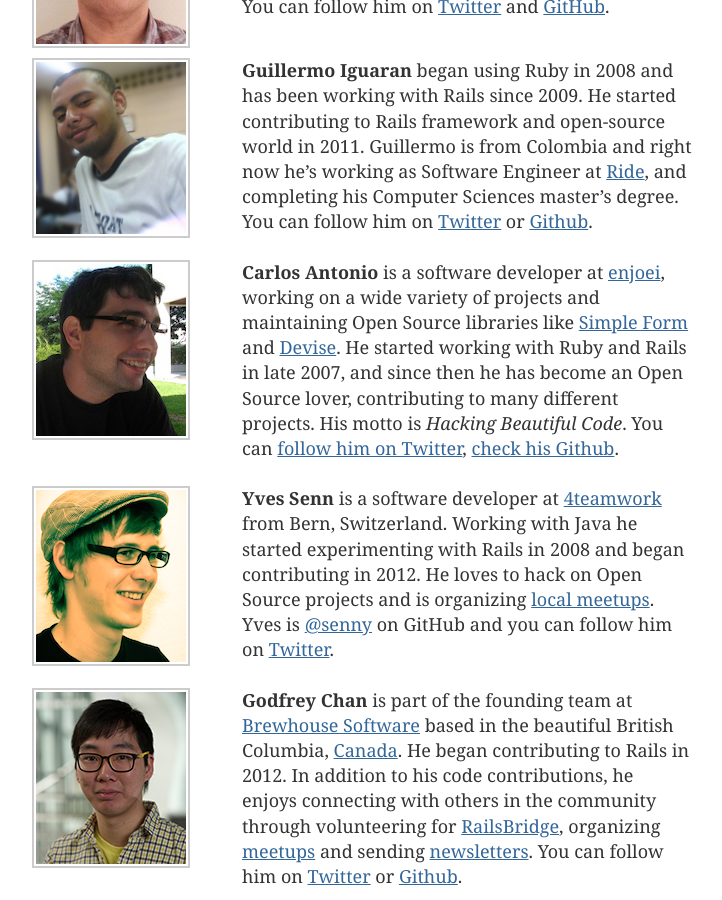
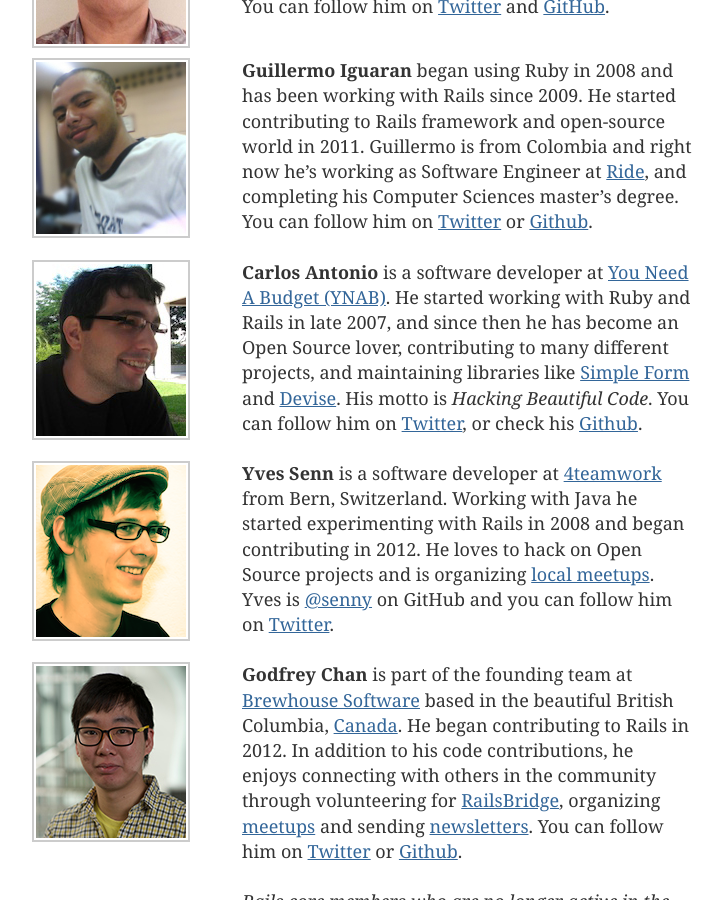
Before and after one commit to rails/homepage-2011, a Jekyll site: the page built from core/index.html, in a window 1280 px wide and 900 px high, scrolled down 2145 px. Shown: the whole window, without its empty margins (298-1020 px from the left). Built offline with Jekyll 4.4.1, drawn with Linux system fonts in a browser that asks for light colours; nearby versions of some CDN libraries.

Commit message:
Update Carlos bio

```diff
--- a/core/index.html
+++ b/core/index.html
@@ -171,14 +171,14 @@ subheader_3: "They are presented in order of acceptance to the team."
         </div>
         <div class="col-sm-8">
         <p>
-          <strong>Carlos Antonio</strong> is a software developer at <a href="https://www.enjoei.com.br" title="enjoei - a loja mais abusada da internê">enjoei</a>,
-          working on a wide variety of projects and maintaining Open Source libraries like
+          <strong>Carlos Antonio</strong> is a software developer at <a href="http://www.youneedabudget.com/" title="You Need A Budget (YNAB)">You Need A Budget (YNAB)</a>.
+          He started working with Ruby and Rails in late 2007, and since then he has become an
+          Open Source lover, contributing to many different projects, and maintaining libraries like
           <a href="https://github.com/plataformatec/simple_form" title="Simple Form: Forms make easy for Rails">Simple Form</a>
           and <a href="https://github.com/plataformatec/devise" title="Devise: Flexible authentication solution for Rails">Devise</a>.
-          He started working with Ruby and Rails in late 2007, and since then he has become
-          an Open Source lover, contributing to many different projects. His motto is <em>Hacking Beautiful Code</em>.
-          You can <a href="http://twitter.com/cantoniodasilva" title="follow to @cantoniodasilva on twitter"> follow him on Twitter</a>,
-          <a href="https://github.com/carlosantoniodasilva" title="Carlos Antonio's Github account">check his Github</a>.</p>
+          His motto is <em>Hacking Beautiful Code</em>.
+          You can follow him on <a href="http://twitter.com/cantoniodasilva" title="follow to @cantoniodasilva on twitter">Twitter</a>,
+          or check his <a href="https://github.com/carlosantoniodasilva" title="Carlos Antonio's Github account">Github</a>.</p>
           </div>
         </div>
 
```
